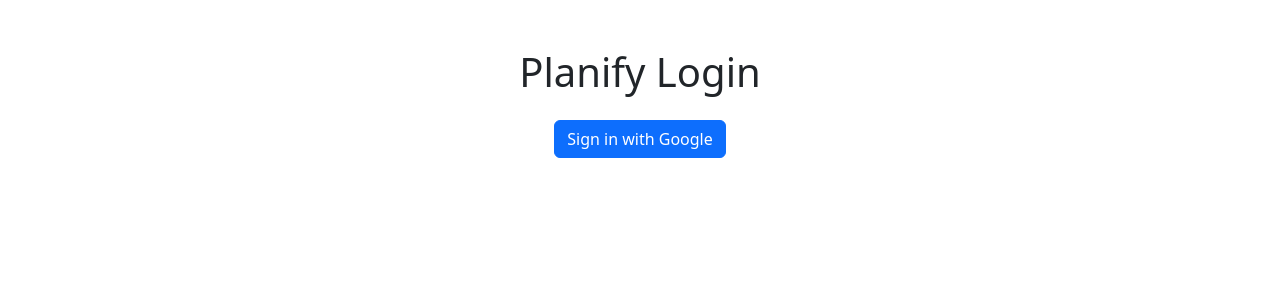
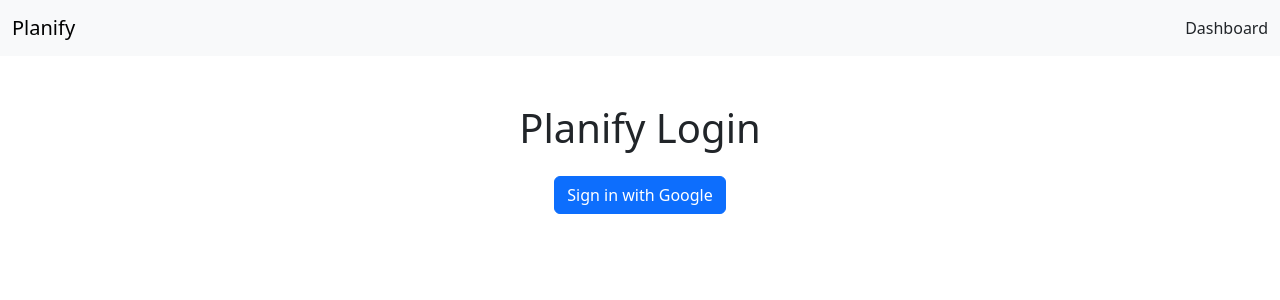
Before and after one commit to ParthP22/Planify, a Next.js app in the folder planify/: page /login in a window 1280 px wide. Shown: the top 300 px of the page. Built offline with nearby package versions, Linux system fonts and the light colour scheme; no server answers.

Commit message:
feat: added the Navbar to the top of the screen in layout.tsx

```diff
--- a/planify/src/app/layout.tsx
+++ b/planify/src/app/layout.tsx
@@ -1,6 +1,7 @@
 import type { Metadata } from "next";
 import { Geist, Geist_Mono } from "next/font/google";
 import "../../node_modules/bootstrap/dist/css/bootstrap.min.css"
+import Navbar from "@/components/Navbar";
 
 
 const geistSans = Geist({
@@ -25,7 +26,10 @@
 }>) {
   return (
     <html lang="en" className={`${geistSans.variable} ${geistMono.variable}`}>
-      <body>{children}</body>
+      <body>
+        <Navbar />
+        {children}
+      </body>
     </html>
   );
 }
```
